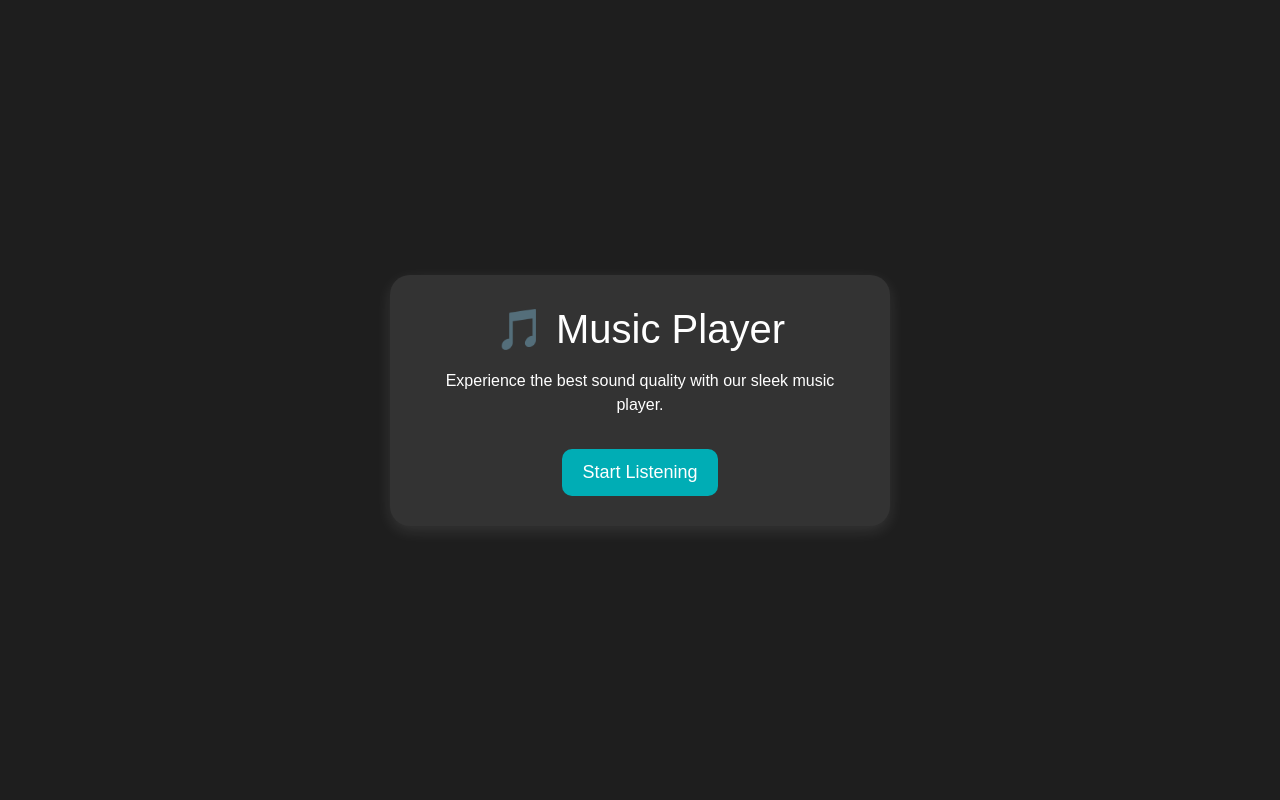
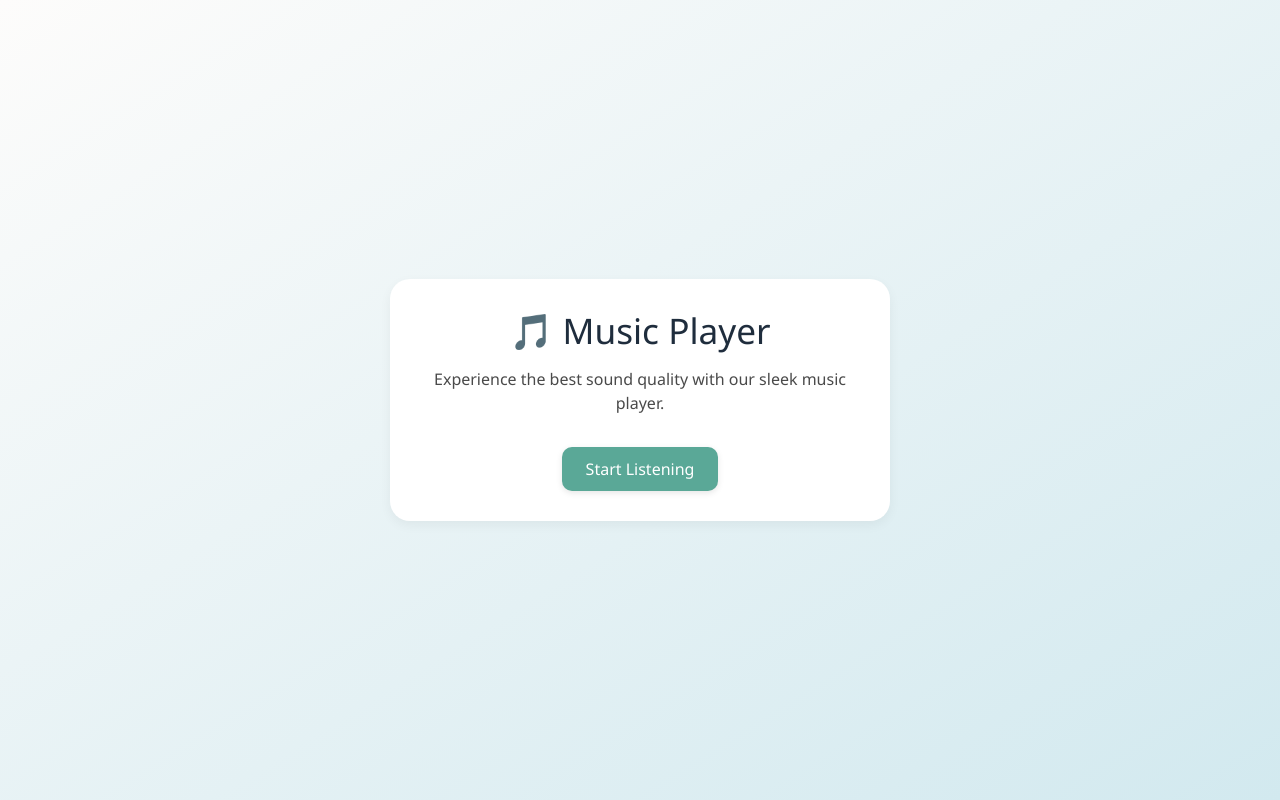
Before and after one commit to vedanth515/my-project, a plain HTML site: page landingPage.html in a window 1280 px wide. Drawn offline with nearby package versions, Linux system fonts and the light colour scheme.

Commit message:
latest updated

```diff
--- a/landingPage.css
+++ b/landingPage.css
@@ -1,4 +1,4 @@
-
+/*
 
 body {
     background: #1e1e1e;
@@ -29,4 +29,56 @@ body {
 }
 .btn-custom:hover {
     background-color: #00727a;
+} */
+
+
+/* Base Body Styles */
+body {
+    margin: 0;
+    font-family: 'Segoe UI', Tahoma, Geneva, Verdana, sans-serif;
+    color: #2d2d2d;
+    background: linear-gradient(to bottom right, #fdfcfb, #d2e9ef);
+    min-height: 100vh;
+    display: flex;
+    justify-content: center;
+    align-items: center;
 }
+
+/* Container Styling */
+.container {
+    max-width: 500px;
+    padding: 30px;
+    background: #ffffff;
+    border-radius: 20px;
+    box-shadow: 0 4px 12px rgba(0, 0, 0, 0.05);
+    text-align: center;
+}
+
+/* Header */
+h1 {
+    font-size: 2.2rem;
+    margin-bottom: 15px;
+    color: #1f2d3d;
+}
+
+/* Paragraph */
+.container p {
+    font-size: 1rem;
+    color: #4a4a4a;
+}
+
+/* Button Styles */
+.btn-custom {
+    background-color: #5aa897;
+    border: none;
+    padding: 10px 24px;
+    font-size: 16px;
+    border-radius: 10px;
+    color: white;
+    transition: background-color 0.3s ease;
+    box-shadow: 0 2px 6px rgba(0, 0, 0, 0.1);
+}
+
+.btn-custom:hover {
+    background-color: #4e988a;
+}
--- a/landingPage.html
+++ b/landingPage.html
@@ -1,4 +1,4 @@
-<!DOCTYPE html>
+<!-- <!DOCTYPE html>
 <html lang="en">
 <head>
     <meta charset="UTF-8">
@@ -14,4 +14,24 @@
         <a href="song.html" class="btn btn-custom mt-3">Start Listening</a>
     </div>
 </body>
+</html> -->
+
+
+
+<!DOCTYPE html>
+<html lang="en">
+<head>
+    <meta charset="UTF-8" />
+    <meta name="viewport" content="width=device-width, initial-scale=1.0"/>
+    <title>Music Player</title>
+    <link rel="stylesheet" href="https://cdn.jsdelivr.net/npm/bootstrap@5.3.0/dist/css/bootstrap.min.css"/>
+    <link rel="stylesheet" href="landingPage.css" />
+</head>
+<body>
+    <div class="container">
+        <h1>🎵 Music Player</h1>
+        <p>Experience the best sound quality with our sleek music player.</p>
+        <a href="song.html" class="btn btn-custom mt-3">Start Listening</a>
+    </div>
+</body>
 </html>
```
